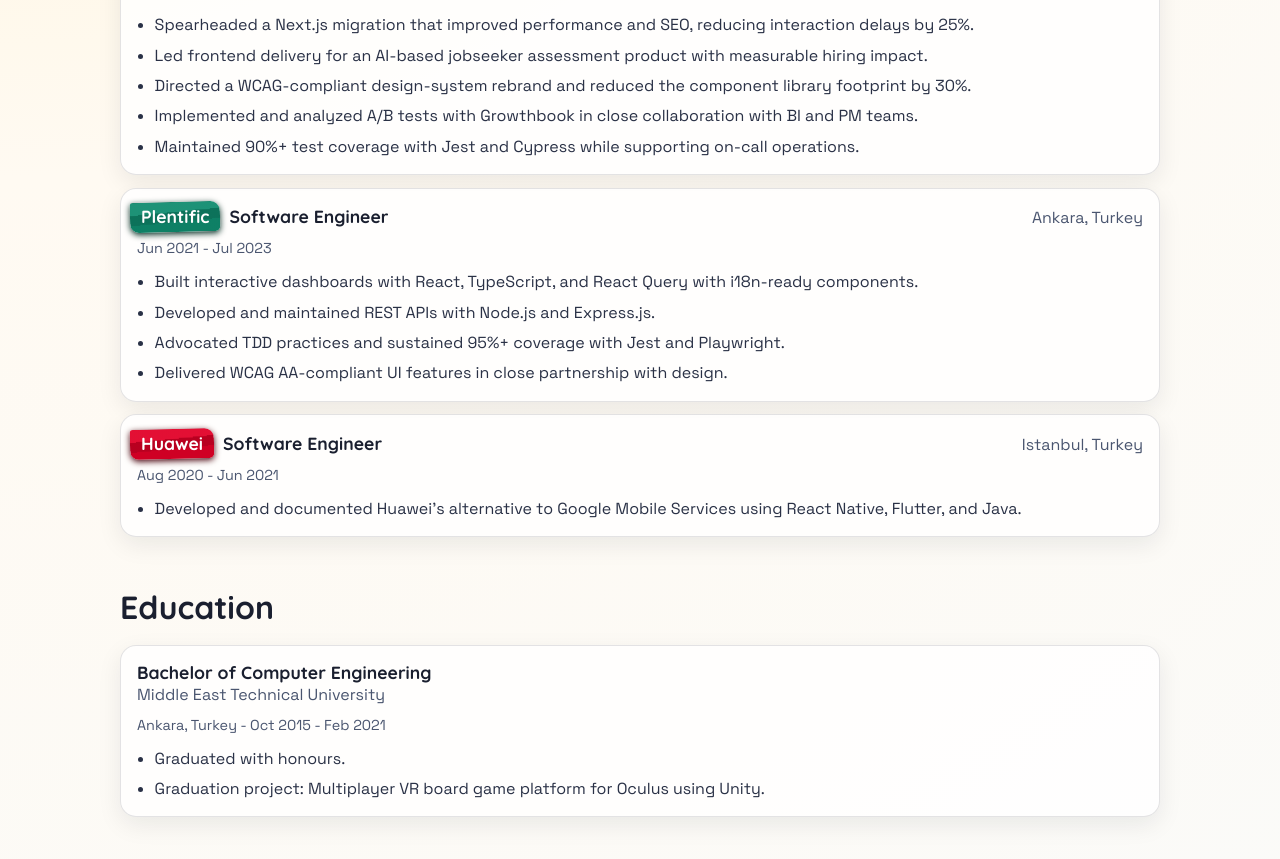
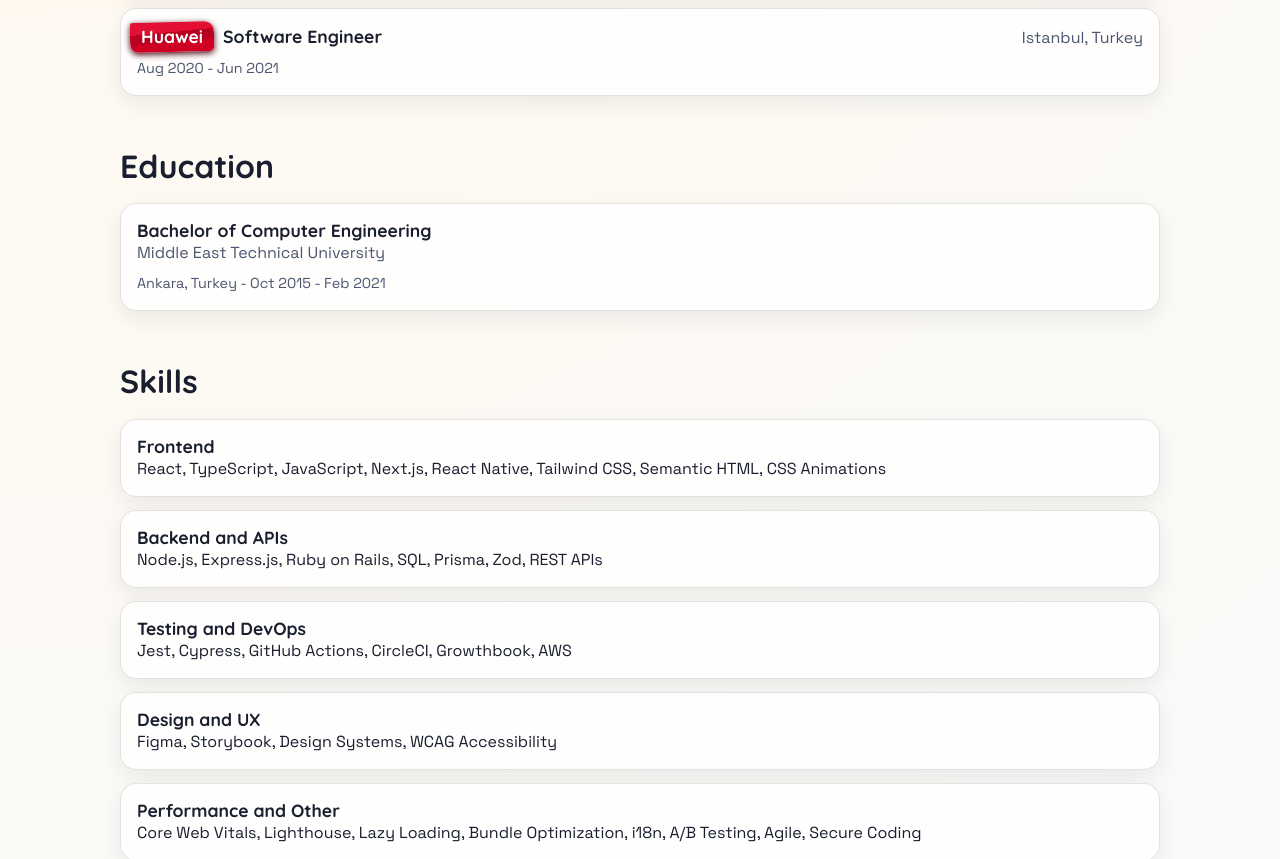
Before and after one commit to mertakca/mertakca.github.io, a React (Vite) app: page / in a window 1280 px wide. Shown: the part 840-1699 px from the top of the page. Built offline with nearby package versions, Linux system fonts and the light colour scheme; a web font is replaced by a local one.

Commit message:
refactor: remove highlights list from experience and education sections

```diff
--- a/src/App.tsx
+++ b/src/App.tsx
@@ -57,11 +57,6 @@ function App() {
                   <p className="subtle">{job.location}</p>
                 </div>
                 <p className="period">{job.period}</p>
-                <ul>
-                  {job.highlights.map((highlight) => (
-                    <li key={highlight}>{highlight}</li>
-                  ))}
-                </ul>
               </article>
             ))}
           </div>
@@ -75,11 +70,6 @@ function App() {
             <p className="period">
               {education.location} - {education.period}
             </p>
-            <ul>
-              {education.highlights.map((highlight) => (
-                <li key={highlight}>{highlight}</li>
-              ))}
-            </ul>
           </article>
         </section>
 
```
